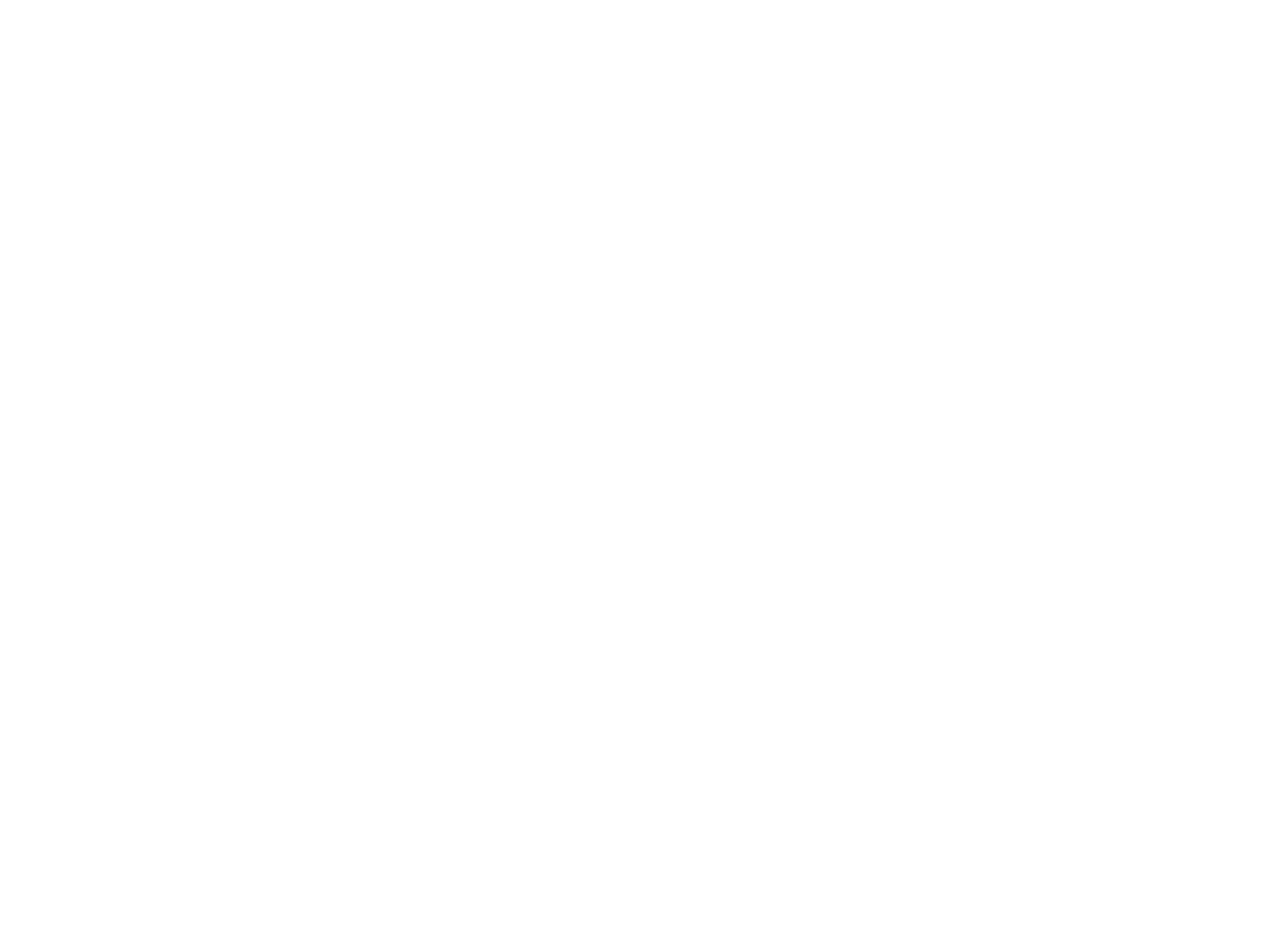
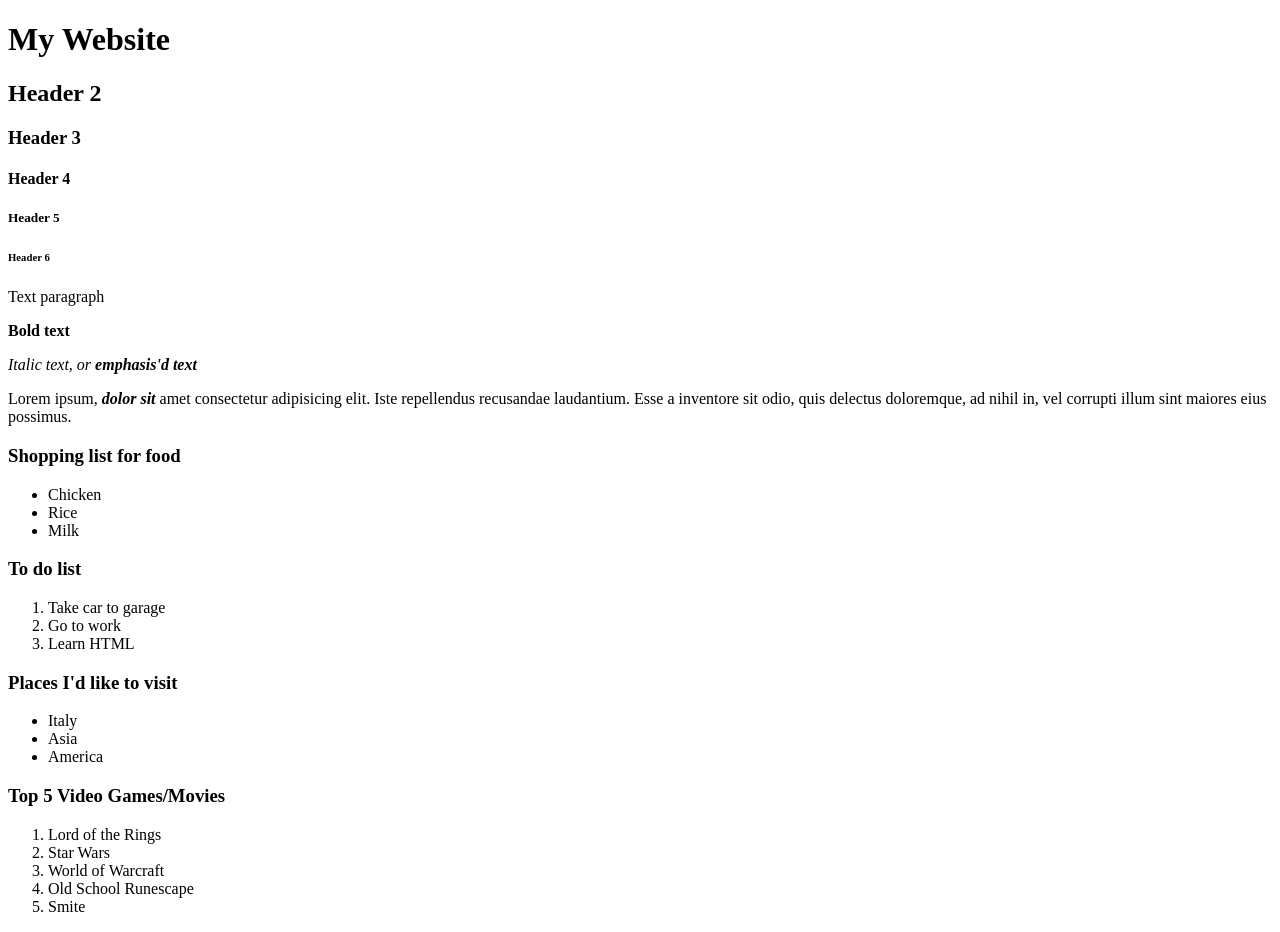
Before and after one commit to lewismcfarlane/HTML_lesson, a plain HTML site: page index.html in a window 1280 px wide. Before the commit the page ends 800 px from the top, so only its background shows below. Drawn offline with Linux system fonts and the light colour scheme.

Commit message:
Added bold/italic text, headers, and lists

```diff
--- a/index.html
+++ b/index.html
@@ -6,6 +6,50 @@
     <title>Document</title>
 </head>
 <body>
+    <h1>My Website</h1>
+    <h2>Header 2</h2>
+    <h3>Header 3</h3>
+    <h4>Header 4</h4>
+    <h5>Header 5</h5>
+    <h6>Header 6</h6>
+    <p>Text paragraph</p>
+    <p><strong>Bold text</strong></p>
+    <p><em>Italic text, or <strong>emphasis'd text</strong></em></p>
+    <p>Lorem ipsum, <strong><em>dolor sit</em></strong> amet consectetur adipisicing elit. Iste repellendus recusandae laudantium. Esse a inventore sit odio, quis delectus doloremque, ad nihil in, vel corrupti illum sint maiores eius possimus.</p>
+
+    <h3>Shopping list for food</h3>
+    <ul>
+        <li>Chicken</li>
+        <li>Rice</li>
+        <li>Milk</li>
+    </ul>
+
+    <h3>To do list</h3>
+    <ol>
+        <li>Take car to garage</li>
+        <li>Go to work</li>
+        <li>Learn HTML</li>
+    </ol>
+
+    <h3>Places I'd like to visit</h3>
+    <ul>
+        <li>Italy</li>
+        <li>Asia</li>
+        <li>America</li>
+    </ul>
+
+    <h3>Top 5 Video Games/Movies</h3>
+    <ol>
+        <li>Lord of the Rings</li>
+        <li>Star Wars</li>
+        <li>World of Warcraft</li>
+        <li>Old School Runescape</li>
+        <li>Smite</li>
+    </ol>
+
+
 
 </body>
 </html>
+
+<!-- To write comment in HTML use: Cmd + / -->
```
